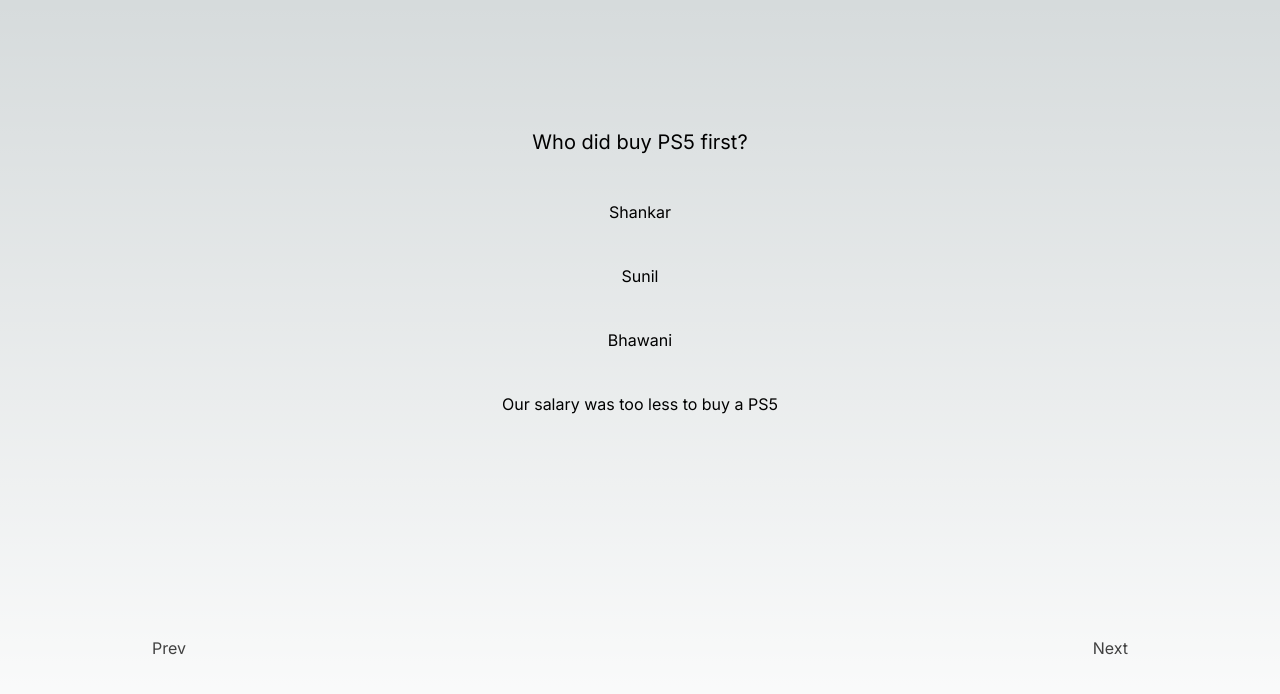
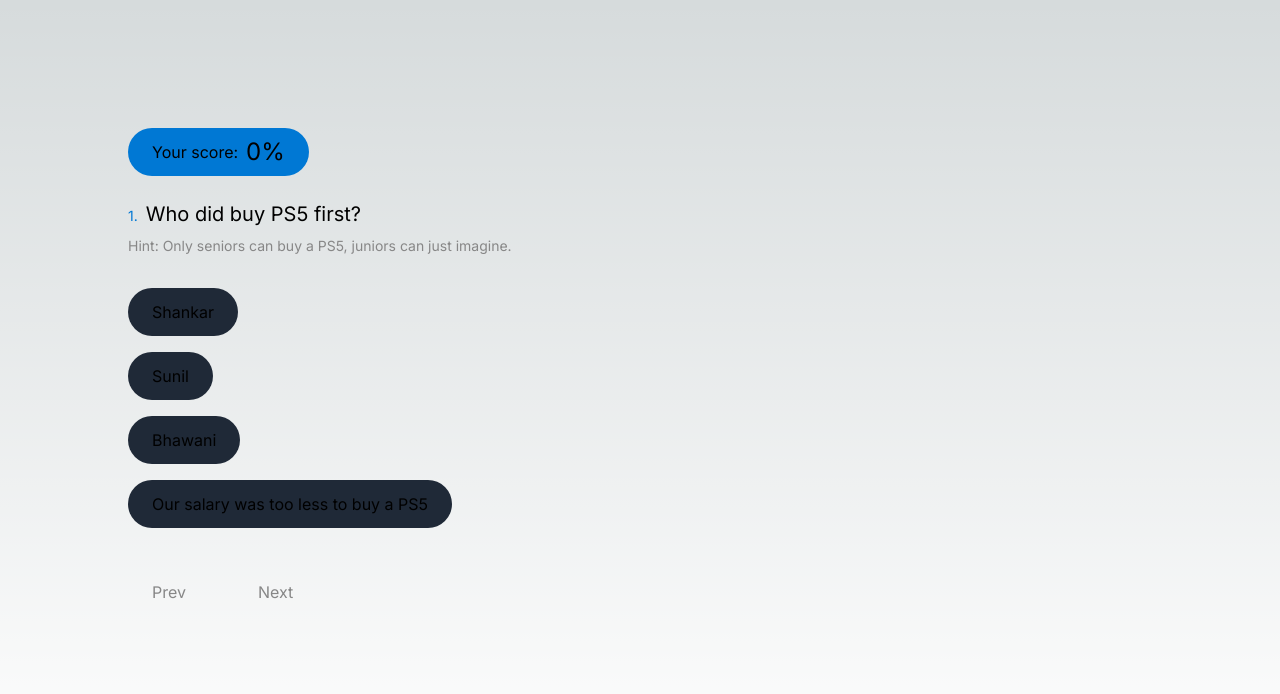
Before and after one commit to bhawanishiv/well-wisher, a Next.js app: page / in a window 1280 px wide. Shown: the top 694 px of the page. Built offline with nearby package versions, Linux system fonts and the light colour scheme.

Commit message:
Update quiz game UI

```diff
--- a/src/app/globals.css
+++ b/src/app/globals.css
@@ -8,7 +8,7 @@
   --background-end-rgb: 255, 255, 255;
 
   --color-primary: 0, 120, 212;
-  --color-muted: 65, 65, 65 ;
+  --color-muted: 135, 135, 135;
 
 }
 
--- a/src/app/page.tsx
+++ b/src/app/page.tsx
@@ -14,22 +14,24 @@
       "Bhawani",
       "Our salary was too less to buy a PS5",
     ],
+    hint: `Only seniors can buy a PS5, juniors can just imagine.`,
     answer: 1,
   },
   {
     title: `Who is best:`,
     options: ["Gauri", "Kiran", "Gauri and Kiran", "None of them"],
+    hint: `HRs do what is asked`,
     answer: 0,
   },
   {
     title: `What is the password of inflolabs kubernates application?`,
-
     options: [
       "Why do I put it here",
       "I no more work at that hell",
       "I can go and check",
       `I_Love_Naresh's_Smile_123`,
     ],
+    hint: `All is well`,
     answer: 1,
   },
   {
@@ -40,18 +42,20 @@
       `Because he is`,
       `I don’t think he is`,
     ],
+    hint: `I won't hint you always`,
     answer: 0,
   },
   {
     title: `What is your revidd ESOP value?`,
-    options: [`Null`, `Your alary`, `Undefined`, `Kiran is a Hackerman`],
+    options: [`Null`, `- Your salary`, `Undefined`, `Kiran is a Hackerman`],
+    hint: `So many developers left the company.`,
     answer: 3,
   },
 ];
 
 export default function Home() {
   return (
-    <main className="flex min-h-screen flex-col items-center justify-between p-32">
+    <main className="min-h-screen p-6 md:p-32">
       <Quiz items={items} />
     </main>
   );
--- a/src/components/Quiz.tsx
+++ b/src/components/Quiz.tsx
@@ -3,14 +3,28 @@
 import React, { useState } from "react";
 import QuizItem from "./QuizItem";
 import QuizAction from "./QuizAction";
+import Link from "next/link";
 
 export interface QuizProps {
-  items: { title: string; options: string[], answer:number; }[];
+  items: { title: string; options: string[]; hint?: string; answer: number }[];
 }
 
 export default function Quiz({ items }: QuizProps) {
   const [index, setIndex] = useState(0);
   const [selectedValues, setSelectedValues] = useState<number[]>([]);
+  const [score, setScore] = useState(0);
+  const [isSubmitted, setIsSubmitted] = useState(false);
+
+  const resetQuiz = () => {
+    setScore(0);
+    setSelectedValues([]);
+    setIndex(0);
+    setIsSubmitted(false);
+  };
+
+  const handleRetry = () => {
+    resetQuiz();
+  };
 
   const handleOptionSelect = (index: number) => (option: string, i: number) => {
     setSelectedValues((prevSelected) => {
@@ -20,7 +34,22 @@
     });
   };
 
+  const calculateScore = () => {
+    const { answer } = items[index];
+    const selectedValue = selectedValues[index];
+    let nextScore = score;
+    if (answer === selectedValue) {
+      const scoreDec = (index + 1) / items.length;
+      nextScore = Math.round(scoreDec * 100);
+    }
+
+    setScore(nextScore);
+
+    return nextScore;
+  };
+
   const handleNext = () => {
+    calculateScore();
     setIndex((i) => i + 1);
   };
 
@@ -33,31 +62,58 @@
   };
 
   const handleFinalSubmit = () => {
-    const maxScore = items.length;
-    let score=0;
+    calculateScore();
+    setIsSubmitted(true);
+  };
 
-    for (let i=0;i<items.length;i++){
-      const {answer}=items[i];
-      const selectedValue = selectedValues[i];
-
-      if(answer===selectedValue && typeof selectedValue!=='undefined'){
-        score+=1
-      }
-    }
-
-    if(score===maxScore){
-      alert(process.env.NEXT_PUBLIC_QUIZ_SUCCESS_CODE)
+  const handleSeeGift = (e: any) => {
+    e.preventDefault();
+    e.stopPropagation();
+    if (score >= 80) {
+      window.location.href = process.env.NEXT_PUBLIC_QUIZ_SUCCESS_CODE || "";
     }
   };
 
   const renderQuiz = () => {
+    if (isSubmitted) {
+      let response =
+        score >= 80 ? `Hurrah! You're still a Nibba.` : "Oh God! You a Nibba.";
+      return (
+        <div>
+          <div>
+            <h2>{response}</h2>
+            You have scored{" "}
+            <span className="text-primary text-xl">{score}%</span> in this quiz.
+          </div>
+          <div className="pt-6">
+            {score >= 80 ? (
+              <Link href="/" className="text-primary" onClick={handleSeeGift}>
+                See your gift here
+              </Link>
+            ) : (
+              <button className="text-primary" onClick={handleRetry}>
+                Retry
+              </button>
+            )}
+          </div>
+        </div>
+      );
+    }
+
     const item = items[index];
     const selectedItem = selectedValues[index];
     const endReached = index >= items.length - 1;
     return (
       <>
+        <div className="pb-6 flex">
+          <div className="flex items-center gap-2 bg-primary rounded-full py-2 px-6">
+            Your score: <span className="text-2xl">{score}%</span>
+          </div>
+        </div>
         <QuizItem
+          serial={index + 1}
           item={item.title}
+          hint={item.hint}
           options={item.options}
           selectedItem={selectedItem}
           onOptionSelect={handleOptionSelect(index)}
--- a/src/components/QuizAction.tsx
+++ b/src/components/QuizAction.tsx
@@ -22,7 +22,8 @@
 }: QuizActionProps) {
   const renderQuizAction = () => {
     return (
-      <div className="flex items-center justify-between w-full">
+      <div className="flex">
+        <div className="flex items-center justify-between py-8">
           <button
             disabled={prevDisabled}
             onClick={onPrev}
@@ -45,6 +46,7 @@
             {endReached ? "Submit" : "Next"}
           </button>
         </div>
+      </div>
     );
   };
 
--- a/src/components/QuizItem.tsx
+++ b/src/components/QuizItem.tsx
@@ -1,13 +1,17 @@
 import { cn } from "@/lib/utils";
 
 export interface QuizItemProps {
+  serial: number;
+  hint?: string;
   item: string;
-  selectedItem:number,
+  selectedItem: number;
   options: string[];
   onOptionSelect: (option: string, i: number) => void;
 }
 
 export default function QuizItem({
+  serial,
+  hint,
   item,
   selectedItem,
   options,
@@ -20,12 +24,24 @@
   const renderQuizItem = () => {
     return (
       <div>
-        <h1 className="mb-6 text-xl text-center">{item}</h1>
+        <h1 className="mb-2 text-xl">
+          <span className="text-sm mr-2 text-primary">{serial}.</span>
+          {item}
+        </h1>
+        {hint && <p className="text-sm mb-6 text-muted">Hint: {hint}</p>}
         <ul className="flex flex-col">
           {options.map((option, i) => {
             return (
-              <li className={cn(i===selectedItem?'text-primary':'','py-2')} key={option}>
-                <button className="w-full hover:bg-gray-900 rounded-full py-3 px-6" onClick={handleSelect(option, i)}>{option}</button>
+              <li className={cn("py-2")} key={option}>
+                <button
+                  className={cn(
+                    " hover:bg-gray-900 bg-gray-800 rounded-full py-3 px-6",
+                    i === selectedItem ? "text-primary" : ""
+                  )}
+                  onClick={handleSelect(option, i)}
+                >
+                  {option}
+                </button>
               </li>
             );
           })}
```
Lines whose indentation alone changed are shown as unchanged.
